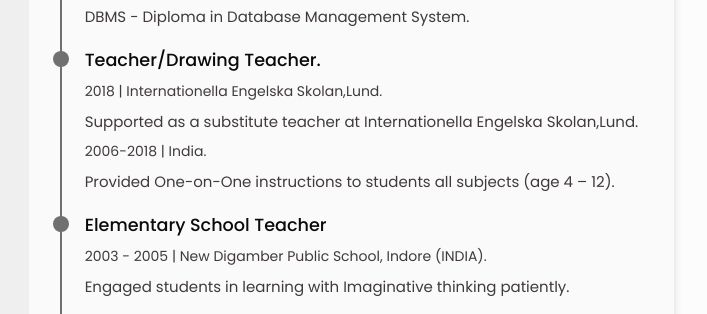
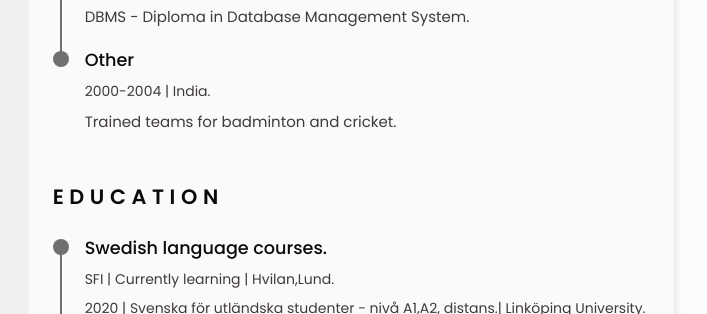
Before and after one commit to Jaaishri/JayshreeCV, a plain HTML site: page index.html in a window 1280 px wide. Shown: the part 478-792 px from the top of the page, 450-1157 px from the left. Drawn offline with nearby package versions, Linux system fonts and the light colour scheme.

Commit message:
Update index.html

```diff
--- a/index.html
+++ b/index.html
@@ -315,23 +315,8 @@
                           </div>
 
 
-                          <div class="experience__container bd-grid">
-                            <div class="experience__content">
-                              <div class="experience__time">
-                                <span class="experience__rounder"></span>
-                                <span class="experience__line"></span>
-                              </div>
 
-                              <div class="experience__data bd-grid">
-                                <h3 class="experience__title"> Teacher/Drawing Teacher.</h3>
-                                <span class="experience__company">2018 | Internationella Engelska Skolan,Lund.</span>
-                                <p class="experience__description">Supported as a substitute teacher at Internationella Engelska Skolan,Lund.</p>
-                                <span class="experience__company">2006-2018 | India.</span>
-                                <p class="experience__description">Provided One-on-One instructions to students all subjects (age 4 – 12).</p>
-
-                              </div>
-                            </div>
-                            <div class="experience__container bd-grid">
+                          <!--  <div class="experience__container bd-grid">
                               <div class="experience__content">
                                 <div class="experience__time">
                                   <span class="experience__rounder"></span>
@@ -339,10 +324,14 @@
                                 </div>
 
                             <div class="experience__data bd-grid">
-                              <h3 class="experience__title">Elementary School Teacher</h3>
+                              <h3 class="experience__title">Elementary School Teacher/Teacher/Drawing Teacher</h3>
                               <span class="experience__company">2003 - 2005 | New Digamber Public School, Indore (INDIA). </span>
                               <p class="experience__description">Engaged students in learning with Imaginative thinking patiently.</p>
-                            </div></div>
+                                <span class="experience__company">2006-2018 | India.</span>
+                                <p class="experience__description">Provided One-on-One instructions to students all subjects (age 4 – 12).</p>
+                            </div></div>--!>
+
+
                             <div class="experience__container bd-grid">
                               <div class="experience__content">
                                 <div class="experience__time">
```
